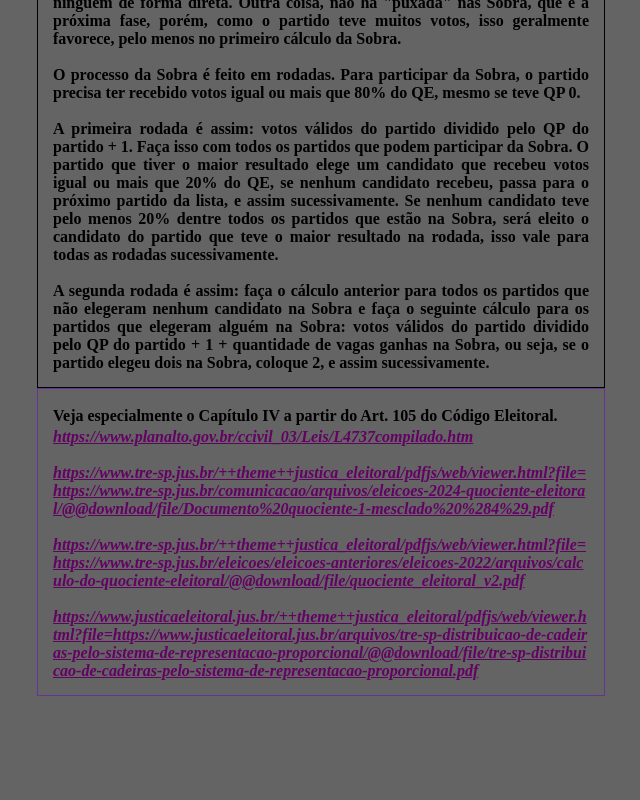
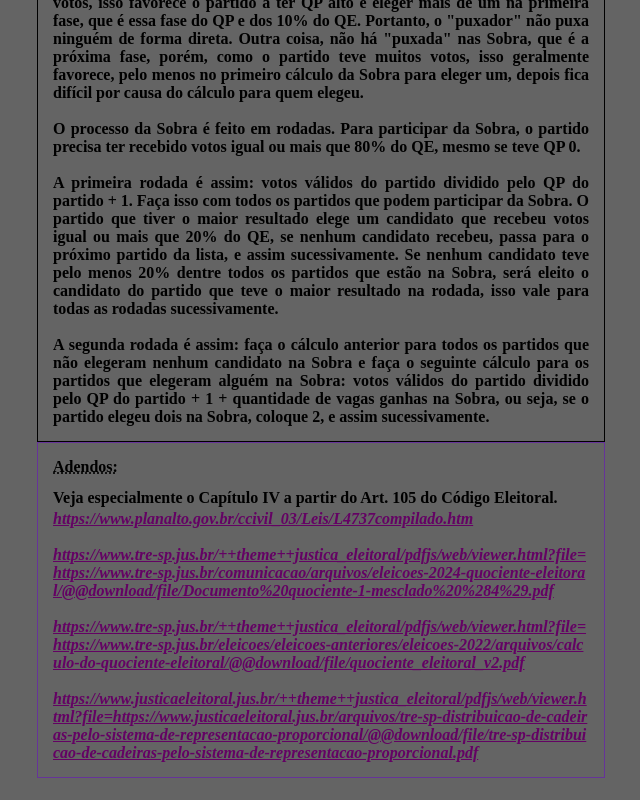
Before and after one commit to jr0samuel/calculoeleicoes, a React (Vite) app: page /explica in a window 1280 px wide. Shown: the part 554-1354 px from the top of the page, without its empty margins (319-959 px from the left). Before the commit the page ends 1282 px from the top, so only its background shows below. Built offline with nearby package versions, Linux system fonts and the light colour scheme.

Commit message:
ajuste texto

```diff
--- a/src/components/PorcentosQE/QeDez.jsx
+++ b/src/components/PorcentosQE/QeDez.jsx
@@ -14,7 +14,7 @@ export function QeDez() {
     return(
         <>
             <div className="container">
-                <h3>Se o partido/coligação teve QP 0, não vai eleger agora. Se teve QP 2, por exemplo, você tem que conferir se os dois candidatos mais votados receberam votos pelo menos igual a 10% do QE, se um deles não recebeu, tal vaga fica para a Sobra, e assim sucessivamente</h3>
+                <h3>Se o partido/coligação teve QP 0, não vai eleger agora. Se teve QP 2, por exemplo, veja se os dois candidatos mais votados receberam votos pelo menos igual a 10% do QE, se um deles não recebeu, tal vaga fica para a Sobra, e assim sucessivamente</h3>
                 <br/>
                 <input id="dez-qe"
                 className="placeholder-texto"
--- a/src/components/PorcentosQE/QeOitenta.jsx
+++ b/src/components/PorcentosQE/QeOitenta.jsx
@@ -14,7 +14,7 @@ export function QeOitenta() {
     return(
         <>
             <div className="container">
-                <h3>O partido/coligação só pode participar da sobra se tiver recebido votos válidos pelo menos igual a 80% do QE, ainda que tenha tido QP 0</h3>
+                <h3>O partido/coligação só pode participar da Sobra se tiver recebido votos pelo menos igual a 80% do QE, ainda que tenha tido QP 0</h3>
                 <br/>
                 <input id="oitenta-qe"
                 className="placeholder-texto"
--- a/src/components/PorcentosQE/QeVinte.jsx
+++ b/src/components/PorcentosQE/QeVinte.jsx
@@ -14,7 +14,7 @@ export function QeVinte() {
     return(
         <>
             <div className="container">
-                <h3>Confira qual partido/coligação venceu a rodada e veja se há candidato que teve votos nominais pelo menos igual a 20% do QE, se não teve, veja o candidato do partido/coligação que ficou em segundo na rodada, e assim sucessivamente</h3>
+                <h3>Confira qual partido/coligação venceu a rodada e veja se há candidato que teve votos pelo menos igual a 20% do QE, se não teve, veja se o partido/coligação que ficou em segundo na rodada tem candidato com 20% do QE, e assim sucessivamente</h3>
                 <br/>
                 <input id="vinte-qe"
                 className="placeholder-texto"
--- a/src/pages/Explica/Explica.jsx
+++ b/src/pages/Explica/Explica.jsx
@@ -23,13 +23,13 @@ export default function Explica () {
                         Imagem com exemplo prático e real dos cálculos
                     </a>
                     <br/><br/>
-                    Primeiro, calcule o quociente eleitoral (QE). É a divisão entre os votos válidos da eleição e a quantidade de vagas. Com o resultado dessa divisão, faça o arredondamento com o primeiro número depois da vírgula, se for 5 ou menos, arredonda para baixo, se for 6 ou mais, arredonda para cima. E já faça 10%, 80% e 20% do resultado do QE, pois esses valores serão usados posteriormente.
+                    Primeiro, calcule o quociente eleitoral (QE). É a divisão entre os votos válidos da eleição e a quantidade de vagas do parlamento, seja a câmara de vereadores ou a assembleia legislativa estadual ou a câmara federal. Com o resultado dessa divisão, faça o arredondamento com o primeiro número depois da vírgula, se for 5 ou menos, arredonda para baixo, se for 6 ou mais, arredonda para cima. E já faça 10%, 80% e 20% do resultado do QE, pois esses valores serão usados posteriormente.
                     <br/><br/>
-                    Em seguida, o quociente partidário (QP). É a divisão entre os votos válidos do partido e o QE. Sempre arredonda para baixo. Faça isso com todos os partidos. O resultado é a quantidade de candidatos de cada partido que serão eleitos nesse momento da seguinte forma: se o QP de tal partido for 2, por exemplo, veja os dois candidatos mais votados desse partido, se um deles recebeu votos igual ou mais que 10% do QE e o outro menos, aquele que teve 10% ou mais será eleito e a vaga do outro é perdida e vai para a Sobra.
+                    Em seguida, o quociente partidário (QP). É a divisão entre os votos válidos do partido e o QE. Sempre arredonda para baixo. Faça isso com todos os partidos. O resultado é a quantidade de candidatos que o partido poderá eleger nesse momento, mas os candidatos precisam ter recebido votos pelo menos igual a 10% do QE, ou seja, se o QP do partido é 2, por exemplo, veja os dois candidatos mais votados desse partido, se um deles recebeu votos igual ou mais que 10% do QE e o outro menos, aquele que teve 10% ou mais será eleito e a vaga do outro é perdida e vai para a Sobra.
                     <br/><br/>
                     Se nenhum partido tiver QP pelo menos 1, os candidatos serão eleitos de acordo com o número de votos recebidos individualmente, assim como prefeito, governador, presidente e senador.
                     <br/><br/>
-                    O que são os "puxadores de votos"? São candidatos que recebem muitos votos, isso favorece o partido a ter QP alto e eleger mais de um na primeira fase, que é essa fase do QP e dos 10% do QE. Portanto, o "puxador" não puxa ninguém de forma direta. Outra coisa, não há "puxada" nas Sobra, que é a próxima fase, porém, como o partido teve muitos votos, isso geralmente favorece, pelo menos no primeiro cálculo da Sobra.
+                    O que são os "puxadores de votos"? São candidatos que recebem muitos votos, isso favorece o partido a ter QP alto e eleger mais de um na primeira fase, que é essa fase do QP e dos 10% do QE. Portanto, o "puxador" não puxa ninguém de forma direta. Outra coisa, não há "puxada" nas Sobra, que é a próxima fase, porém, como o partido teve muitos votos, isso geralmente favorece, pelo menos no primeiro cálculo da Sobra para eleger um, depois fica difícil por causa do cálculo para quem elegeu.
                     <br/><br/>
                     O processo da Sobra é feito em rodadas. Para participar da Sobra, o partido precisa ter recebido votos igual ou mais que 80% do QE, mesmo se teve QP 0.
                     <br/><br/>
@@ -38,7 +38,8 @@ export default function Explica () {
                     A segunda rodada é assim: faça o cálculo anterior para todos os partidos que não elegeram nenhum candidato na Sobra e faça o seguinte cálculo para os partidos que elegeram alguém na Sobra: votos válidos do partido dividido pelo QP do partido + 1 + quantidade de vagas ganhas na Sobra, ou seja, se o partido elegeu dois na Sobra, coloque 2, e assim sucessivamente.
                 </div>
                 <div className={`${styles.parte_dois}`}>
-                    <br/>
+                    <span>Adendos:</span>
+                    <br/><br/>
                     <div className={styles.spann}>Veja especialmente o Capítulo IV a partir do Art. 105 do Código Eleitoral.</div>
                     <br/>
                     <a className={styles.linkss} target="_blank"
--- a/src/pages/Explica/Explica.module.css
+++ b/src/pages/Explica/Explica.module.css
@@ -35,5 +35,8 @@
     word-break: break-word;
 }
 .spann{
-    margin: -15px 0px;
+    margin: -5px 0px -15px 0px;
 }
+span{
+    text-decoration: underline dotted;
+}
```
